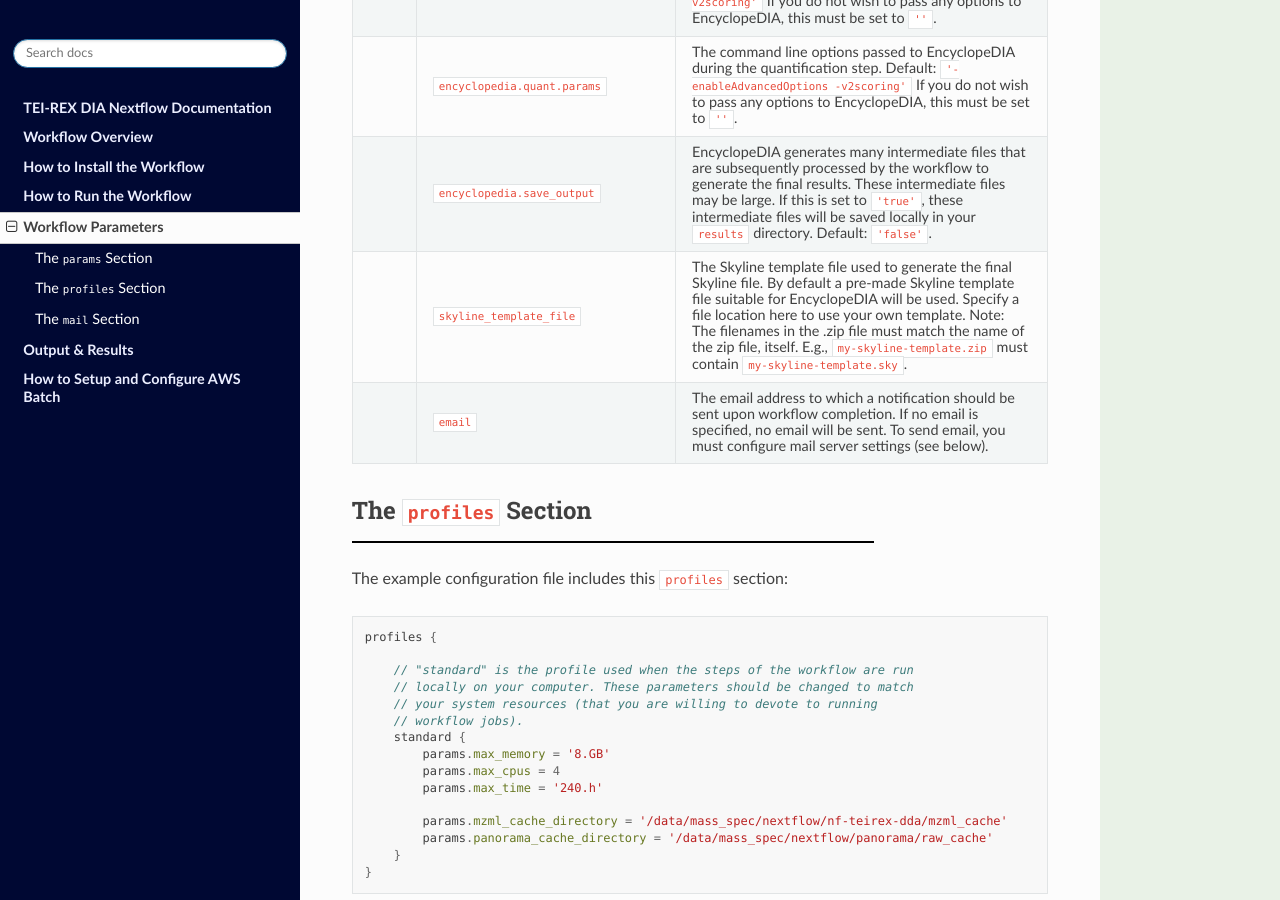
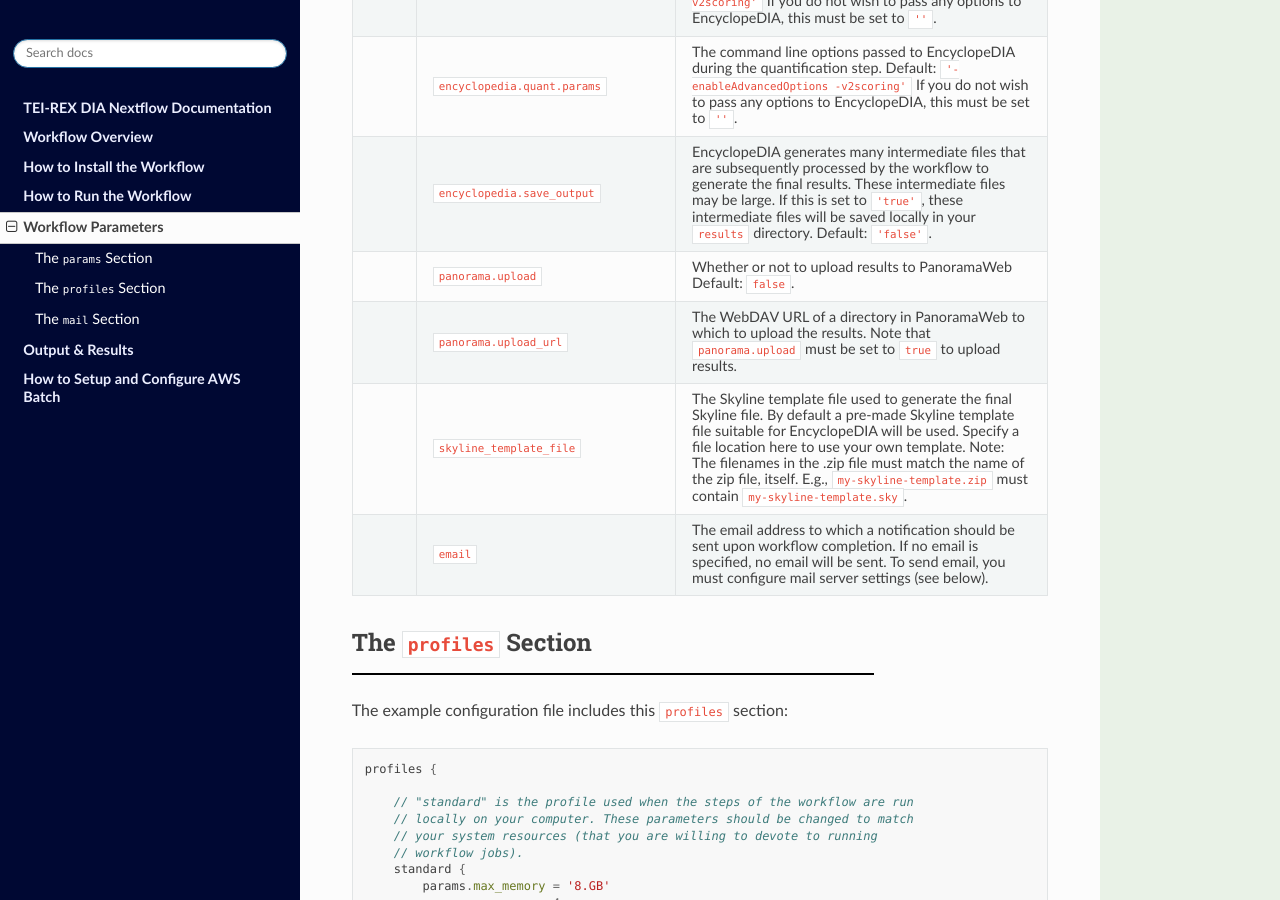
Before and after one commit to mriffle/nf-skyline-dia-ms, a Sphinx documentation site: the page built from docs/source/workflow_parameters.rst, in a window 1280 px wide and 900 px high, scrolled down 2006 px. Built offline with Sphinx 7.4.7 and the Read the Docs theme 2.0.0, drawn with Linux system fonts in a browser that asks for light colours.

Commit message:
docs: add params for uploading data to PanoramaWeb

```diff
--- a/docs/source/workflow_parameters.rst
+++ b/docs/source/workflow_parameters.rst
@@ -89,6 +89,12 @@ The ``params`` Section
    * -
      - ``encyclopedia.save_output``
      - EncyclopeDIA generates many intermediate files that are subsequently processed by the workflow to generate the final results. These intermediate files may be large. If this is set to ``'true'``, these intermediate files will be saved locally in your ``results`` directory. Default: ``'false'``.
+   * -
+     - ``panorama.upload``
+     - Whether or not to upload results to PanoramaWeb Default: ``false``.
+   * -
+     - ``panorama.upload_url``
+     - The WebDAV URL of a directory in PanoramaWeb to which to upload the results. Note that ``panorama.upload`` must be set to ``true`` to upload results.
    * -
      - ``skyline_template_file``
      - The Skyline template file used to generate the final Skyline file. By default a
```
